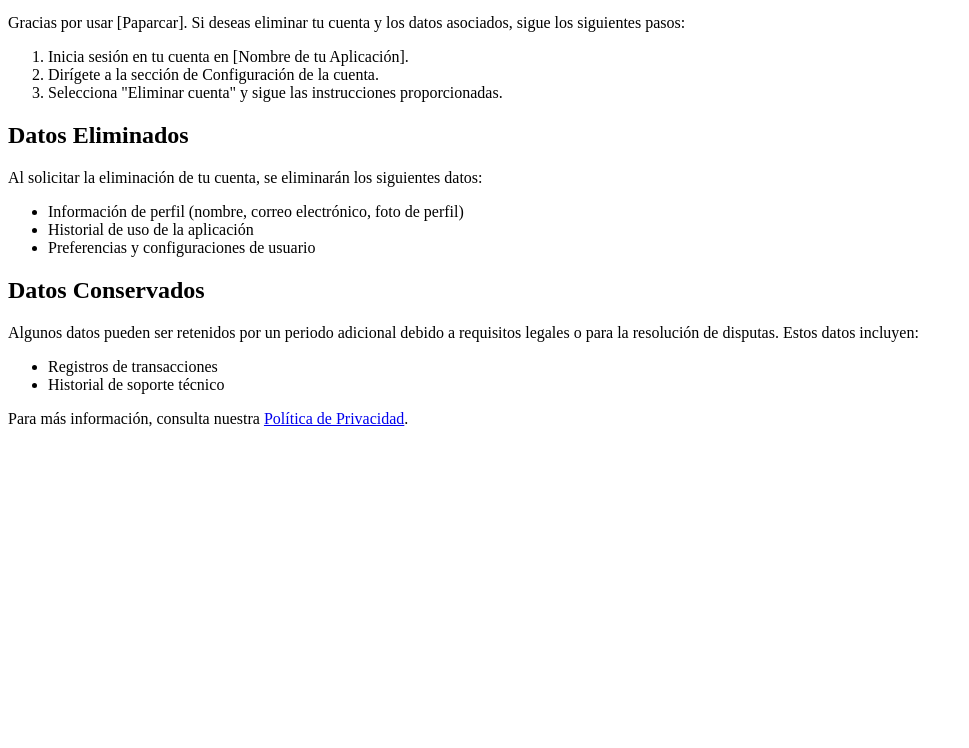
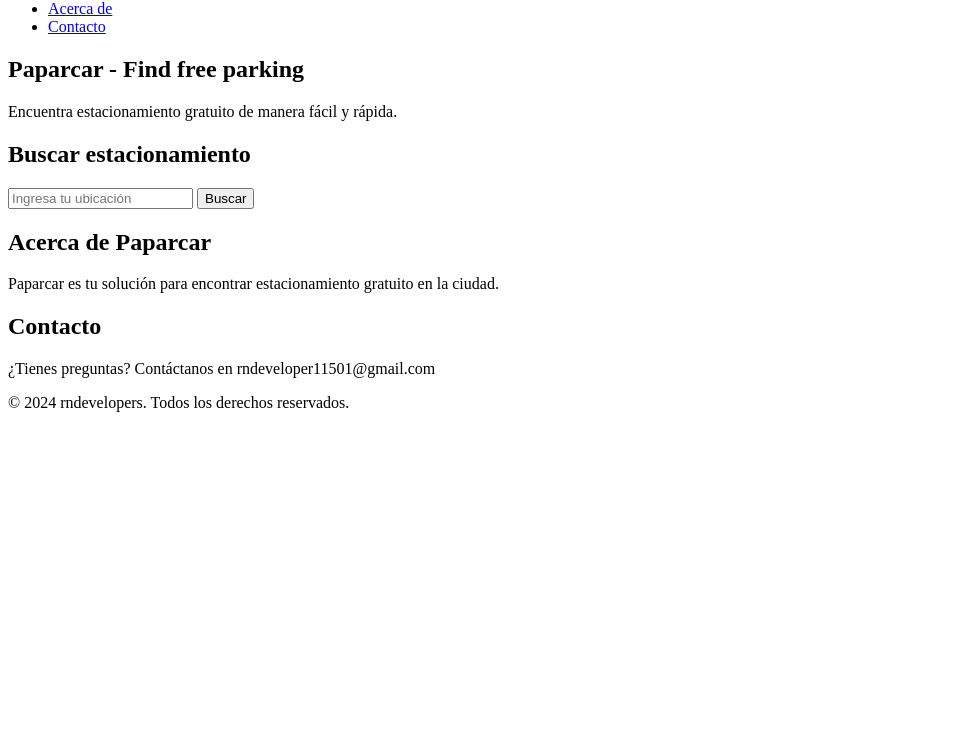
Before and after one commit to rndevelo/rndevelo.github.io, a plain HTML site: page index.html in a window 1280 px wide. Shown: the part 52-800 px from the top of the page, without its empty margins (0-969 px from the left). Drawn offline with Linux system fonts and the light colour scheme.

Commit message:
Asi se hace bien un HTML jajaja

```diff
--- a/index.html
+++ b/index.html
@@ -1,28 +1,51 @@
-<html>
+<!DOCTYPE html>
+<html lang="en">
 <head>
+    <meta charset="UTF-8">
     <title>Account Deletion Request - [Paparcar]</title>
+    <meta name="viewport" content="width=device-width, initial-scale=1.0">
 </head>
 <body>
-    <h1>Eliminar tu Cuenta en [Paparcar]</h1>
-    <p>Gracias por usar [Paparcar]. Si deseas eliminar tu cuenta y los datos asociados, sigue los siguientes pasos:</p>
-    <ol>
-        <li>Inicia sesión en tu cuenta en [Nombre de tu Aplicación].</li>
-        <li>Dirígete a la sección de Configuración de la cuenta.</li>
-        <li>Selecciona "Eliminar cuenta" y sigue las instrucciones proporcionadas.</li>
-    </ol>
-    <h2>Datos Eliminados</h2>
-    <p>Al solicitar la eliminación de tu cuenta, se eliminarán los siguientes datos:</p>
-    <ul>
-        <li>Información de perfil (nombre, correo electrónico, foto de perfil)</li>
-        <li>Historial de uso de la aplicación</li>
-        <li>Preferencias y configuraciones de usuario</li>
-    </ul>
-    <h2>Datos Conservados</h2>
-    <p>Algunos datos pueden ser retenidos por un periodo adicional debido a requisitos legales o para la resolución de disputas. Estos datos incluyen:</p>
-    <ul>
-        <li>Registros de transacciones</li>
-        <li>Historial de soporte técnico</li>
-    </ul>
-    <p>Para más información, consulta nuestra <a href="[Enlace a la Política de Privacidad]">Política de Privacidad</a>.</p>
+
+    <header>
+        <nav>
+            <ul>
+                <li><a href="#home">Inicio</a></li>
+                <li><a href="#search">Buscar</a></li>
+                <li><a href="#about">Acerca de</a></li>
+                <li><a href="#contact">Contacto</a></li>
+            </ul>
+        </nav>
+    </header>
+
+    <main>
+        <section id="home">
+            <h1>Paparcar - Find free parking</h1>
+            <p>Encuentra estacionamiento gratuito de manera fácil y rápida.</p>
+        </section>
+
+        <section id="search">
+            <h2>Buscar estacionamiento</h2>
+            <form>
+                <input type="text" placeholder="Ingresa tu ubicación">
+                <button type="submit">Buscar</button>
+            </form>
+        </section>
+
+        <section id="about">
+            <h2>Acerca de Paparcar</h2>
+            <p>Paparcar es tu solución para encontrar estacionamiento gratuito en la ciudad.</p>
+        </section>
+
+        <section id="contact">
+            <h2>Contacto</h2>
+            <p>¿Tienes preguntas? Contáctanos en rndeveloper11501@gmail.com</p>
+        </section>
+    </main>
+
+    <footer>
+        <p>&copy; 2024 rndevelopers. Todos los derechos reservados.</p>
+    </footer>
+
 </body>
 </html>
```
Also changed, not shown: index.css (added).
